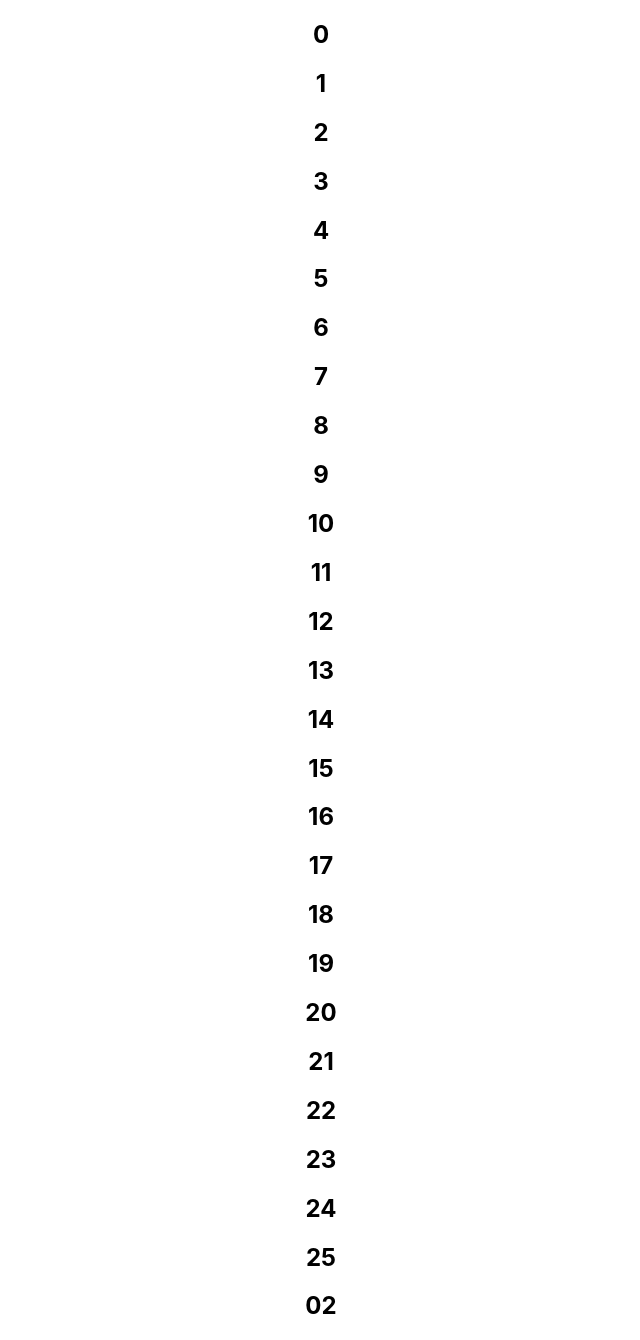
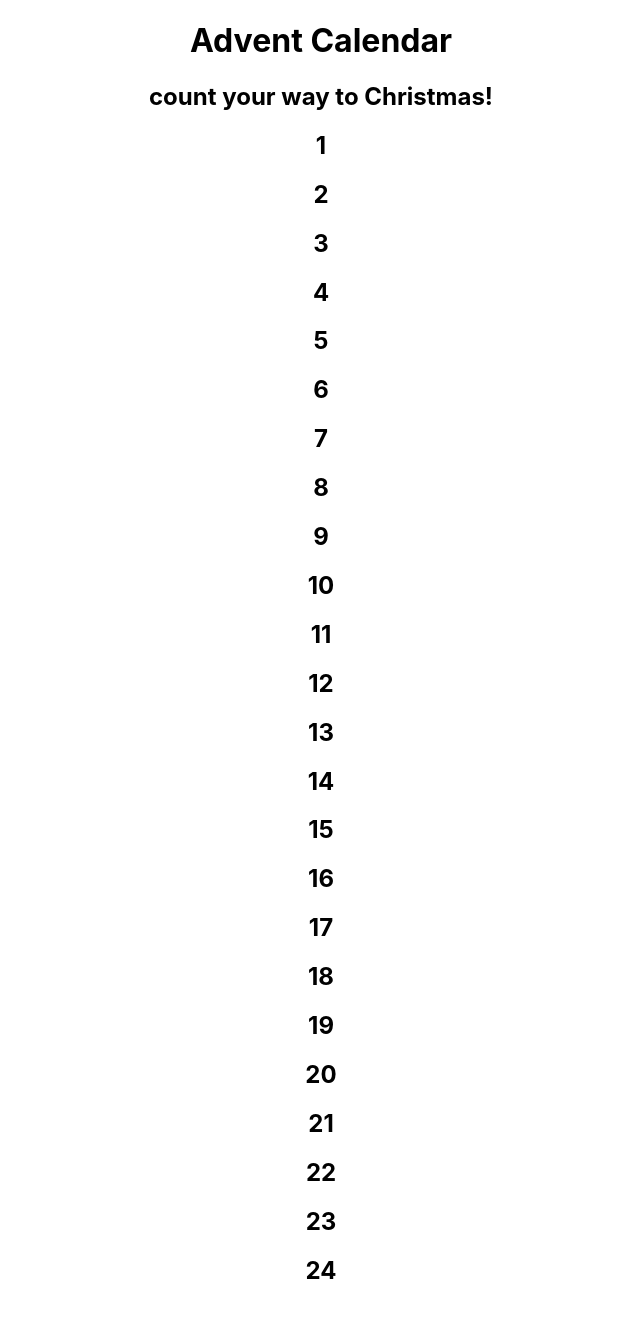
Before and after one commit to sofo1413/advent-calendar, a React (Create React App) app: page / in a window 1280 px wide. Shown: the whole page, without its empty margins (319-959 px from the left). After the commit the page ends 1305 px from the top, so only its background shows below. Built offline with nearby package versions, Linux system fonts and the light colour scheme.

Commit message:
added more facts

```diff
--- a/src/App.js
+++ b/src/App.js
@@ -6,6 +6,12 @@ import Calendar from "./Calendar";
 function App() {
     return (
         <div className="App">
+            <h1>
+                Advent Calendar
+            </h1>
+            <h2>
+                count your way to Christmas!
+            </h2>
           <Calendar/>
         </div>
     );
--- a/src/Calendar.js
+++ b/src/Calendar.js
@@ -12,7 +12,6 @@ class Calendar extends React.Component {
     render() {
         return(
             <div>
-                <Day today={this.state.today} day={0}/>
                 <Day today={this.state.today} day={1}/>
                 <Day today={this.state.today} day={2}/>
                 <Day today={this.state.today} day={3}/>
@@ -37,10 +36,9 @@ class Calendar extends React.Component {
                 <Day today={this.state.today} day={22}/>
                 <Day today={this.state.today} day={23}/>
                 <Day today={this.state.today} day={24}/>
-                <Day today={this.state.today} day={25}/>
-                <Day month="12" day="02"/>
-
-
+                {this.state.today == 25 &&
+                    <h2>Merry Christmas!</h2>
+                }
             </div>
         )
     }
--- a/src/Fact.js
+++ b/src/Fact.js
@@ -21,6 +21,21 @@ class Fact extends React.Component {
             { day: 5,
                 fact: "Some speculate that Rudolph's red nose was due to a parasite."
             },
+            { day: 6,
+                fact: "The two weeks leading up to Christmas are the most common time for couples to break up.  Interesting Christmas spirit we have, huh?"
+            },
+            { day: 7,
+                fact: "It is a popular Japanese tradition to eat Christmas dinner at KFC!"
+            },
+            { day: 8,
+                fact: "A German fable is that on Christmas Eve, those with a pure heart can hea animals talking. How sweet."
+            },
+            { day: 9,
+                fact: "The two weeks leading up to Christmas are the most common time for couples to break up.  Interesting Christmas spirit we have, huh?"
+            },
+            { day: 10,
+                fact: "Coca-Cola used Santa in many ads and hired an illustrator to design Santa as happy and jolly rather than the original spooky figure, which created the image of Santa that most know today!"
+            },
         ];
 
 
```
